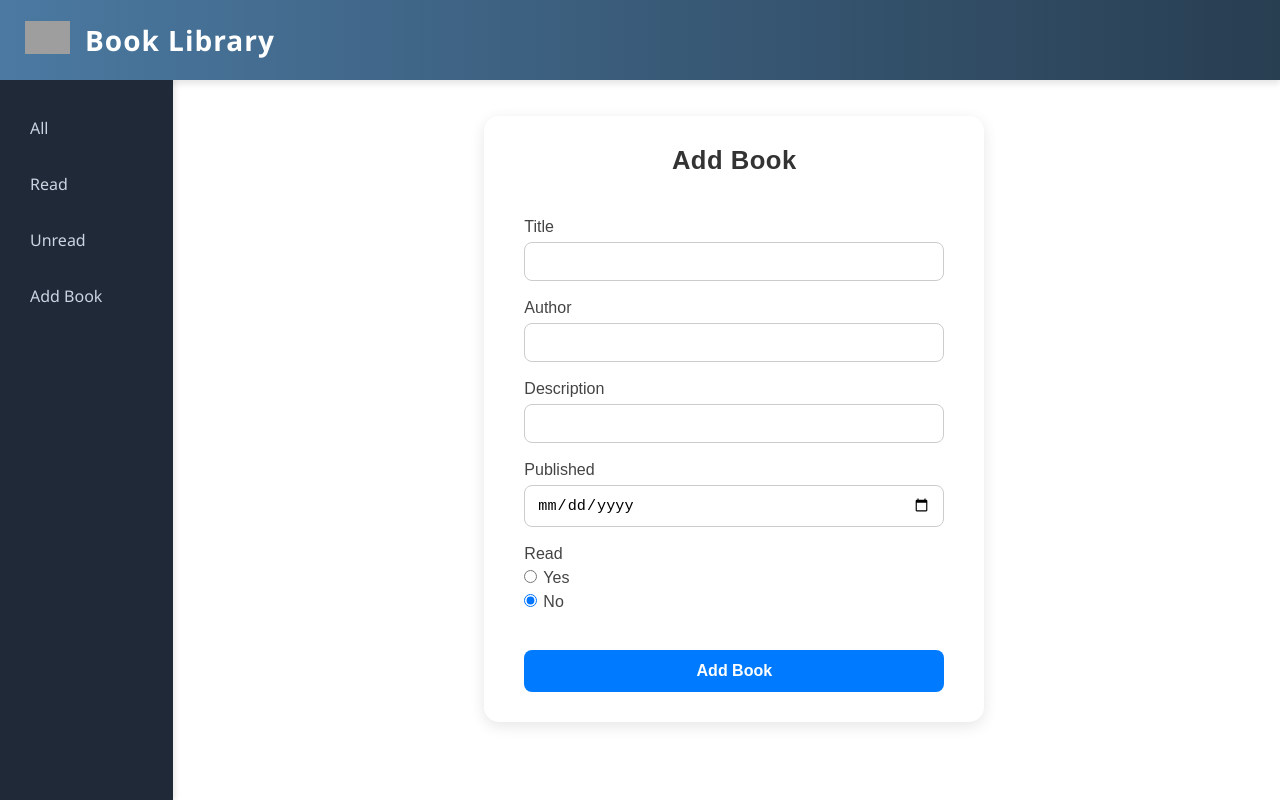
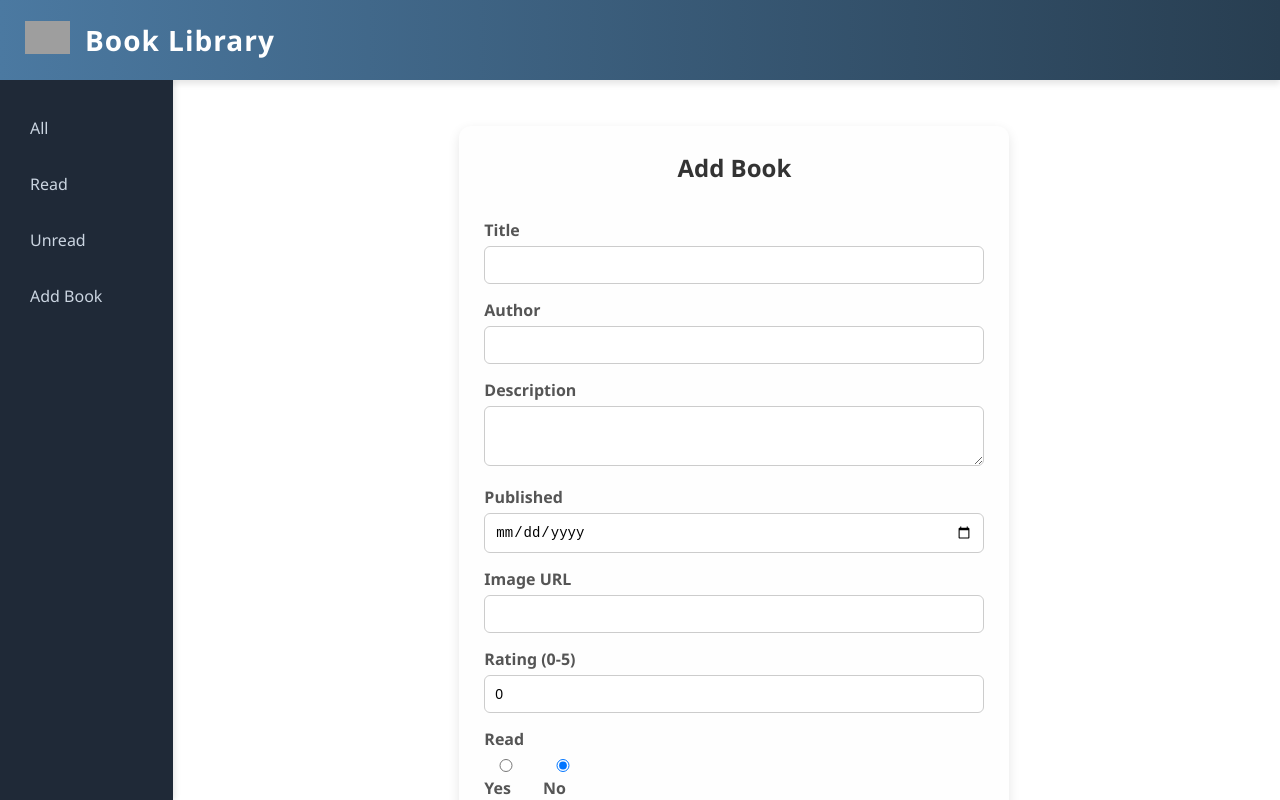
Before and after one commit to ashishchaudhary66/book-library, a React (Create React App) app: page /AddBook in a window 1280 px wide. Built offline with nearby package versions, Linux system fonts and the light colour scheme; grey boxes are pictures that could not be loaded; the HTML template or start-up script is replaced by a standard one.

Commit message:
Added Image url and rating field

```diff
--- a/src/components/AddBook.css
+++ b/src/components/AddBook.css
@@ -1,82 +1,102 @@
 .AddBook {
-  max-width: 500px;
-  margin: 20px auto;
-  background-color: #ffffff;
-  padding: 30px 40px;
-  border-radius: 15px;
-  box-shadow: 0 4px 15px rgba(0, 0, 0, 0.1);
-  font-family: "Poppins", sans-serif;
+  max-width: 550px;
+  margin: 30px auto;
+  padding: 25px;
+  background-color: #fefefe;
+  border-radius: 12px;
+  box-shadow: 0 4px 12px rgba(0,0,0,0.1);
+  font-family: 'Segoe UI', Tahoma, Geneva, Verdana, sans-serif;
 }
 
-.AddBook h4 {
+.AddBook h2 {
   text-align: center;
-  margin-bottom: 25px;
+  margin-bottom: 20px;
   color: #333;
-  font-size: 1.6rem;
-  letter-spacing: 0.5px;
 }
 
-.AddBook form {
+form {
   display: flex;
   flex-direction: column;
-  gap: 18px;
+  gap: 15px;
 }
 
-.AddBook label {
+.form-group label {
+  font-weight: bold;
+  margin-bottom: 5px;
   display: block;
-  font-weight: 500;
-  color: #444;
-  margin-bottom: 6px;
+  color: #555;
 }
 
-.AddBook input[type="text"],
-.AddBook input[type="date"] {
+.form-group input,
+.form-group textarea {
   width: 100%;
-  padding: 10px 12px;
+  padding: 10px;
+  border-radius: 6px;
   border: 1px solid #ccc;
-  border-radius: 8px;
-  font-size: 0.95rem;
-  transition: border-color 0.2s ease;
+  font-size: 14px;
+  transition: border-color 0.2s;
 }
 
-.AddBook input[type="text"]:focus,
-.AddBook input[type="date"]:focus {
+.form-group input:focus,
+.form-group textarea:focus {
+  outline: none;
   border-color: #007bff;
-  outline: none;
 }
 
-.AddBook .error {
-  color: #e74c3c;
-  font-size: 0.85rem;
-  margin-top: 4px;
+textarea {
+  resize: vertical;
+  min-height: 60px;
 }
 
-.AddBook div label input[type="radio"] {
-  margin-right: 6px;
+.error {
+  color: red;
+  font-size: 12px;
+  margin-top: 2px;
 }
 
-.AddBook div label {
-  margin-right: 15px;
-  font-weight: normal;
+.preview-image {
+  margin-top: 10px;
+  width: 100px;
+  height: 150px;
+  object-fit: cover;
+  border-radius: 6px;
+  border: 1px solid #ccc;
 }
 
-.AddBook button {
-  margin-top: 15px;
-  background-color: #007bff;
-  color: white;
-  border: none;
-  padding: 12px;
-  border-radius: 8px;
-  font-size: 1rem;
-  cursor: pointer;
-  transition: background-color 0.25s ease;
+.radio-group {
+  display: flex;
+  gap: 15px;
+  margin-top: 5px;
 }
 
-.AddBook button:hover {
+button {
+  padding: 12px;
+  background-color: #007bff;
+  color: #fff;
+  font-size: 16px;
+  font-weight: bold;
+  border: none;
+  border-radius: 6px;
+  cursor: pointer;
+  transition: background-color 0.2s;
+}
+
+button:hover {
   background-color: #0056b3;
 }
 
-.AddBook button:disabled {
-  background-color: #a5c8f5;
+button:disabled {
+  background-color: #7aa7e0;
   cursor: not-allowed;
 }
+
+@media (max-width: 600px) {
+  .AddBook {
+    margin: 20px;
+    padding: 20px;
+  }
+  .preview-image {
+    width: 80px;
+    height: 120px;
+  }
+}
--- a/src/components/AddBook.jsx
+++ b/src/components/AddBook.jsx
@@ -11,9 +11,7 @@ function AddBook() {
     let id = 0;
     for (let book of booksData) {
       const bookId = parseInt(book.id, 10);
-      if (id < bookId) {
-        id = bookId;
-      }
+      if (id < bookId) id = bookId;
     }
     return (id + 1).toString();
   };
@@ -23,8 +21,10 @@ function AddBook() {
     title: "",
     author: "",
     description: "",
+    published: "",
+    image: "",
+    rating: 0,
     read: false,
-    published: "",
   });
 
   const [errors, setErrors] = useState({});
@@ -34,15 +34,12 @@ function AddBook() {
     const { name, value } = e.target;
     setFormData((prev) => ({
       ...prev,
-      [name]: value,
+      [name]: name === "rating" ? parseFloat(value) : value,
     }));
   };
 
   const handleRadioChange = (value) => {
-    setFormData((prev) => ({
-      ...prev,
-      read: value,
-    }));
+    setFormData((prev) => ({ ...prev, read: value }));
   };
 
   const validateForm = () => {
@@ -52,6 +49,9 @@ function AddBook() {
     if (!formData.description.trim())
       newErrors.description = "Description is required";
     if (!formData.published) newErrors.published = "Published date is required";
+    if (!formData.image.trim()) newErrors.image = "Image URL is required";
+    if (formData.rating < 0 || formData.rating > 5)
+      newErrors.rating = "Rating must be between 0 and 5";
 
     setErrors(newErrors);
     return Object.keys(newErrors).length === 0;
@@ -62,7 +62,6 @@ function AddBook() {
     if (!validateForm()) return;
 
     setSubmitting(true);
-
     dispatch(addBook(formData));
     alert("Book added successfully!");
     setFormData({
@@ -70,8 +69,10 @@ function AddBook() {
       title: "",
       author: "",
       description: "",
+      published: "",
+      image: "",
+      rating: 0,
       read: false,
-      published: "",
     });
     setSubmitting(false);
   };
@@ -79,82 +80,58 @@ function AddBook() {
   return (
     <div className="AddBook">
       <form onSubmit={handleSubmit}>
-        <h4>Add Book</h4>
-        <div>
-          <label htmlFor="title">Title</label>
-          <input
-            name="title"
-            type="text"
-            value={formData.title}
-            onChange={handleChange}
-            disabled={submitting}
-          />
+        <h2>Add Book</h2>
+
+        <div className="form-group">
+          <label>Title</label>
+          <input name="title" type="text" value={formData.title} onChange={handleChange} disabled={submitting}/>
           {errors.title && <p className="error">{errors.title}</p>}
         </div>
 
-        <div>
-          <label htmlFor="author">Author</label>
-          <input
-            name="author"
-            type="text"
-            value={formData.author}
-            onChange={handleChange}
-            disabled={submitting}
-          />
+        <div className="form-group">
+          <label>Author</label>
+          <input name="author" type="text" value={formData.author} onChange={handleChange} disabled={submitting}/>
           {errors.author && <p className="error">{errors.author}</p>}
         </div>
 
-        <div>
-          <label htmlFor="description">Description</label>
-          <input
-            name="description"
-            type="text"
-            value={formData.description}
-            onChange={handleChange}
-            disabled={submitting}
-          />
+        <div className="form-group">
+          <label>Description</label>
+          <textarea name="description" value={formData.description} onChange={handleChange} disabled={submitting}/>
           {errors.description && <p className="error">{errors.description}</p>}
         </div>
 
-        <div>
-          <label htmlFor="published">Published</label>
-          <input
-            name="published"
-            type="date"
-            value={formData.published}
-            onChange={handleChange}
-            disabled={submitting}
-          />
+        <div className="form-group">
+          <label>Published</label>
+          <input name="published" type="date" value={formData.published} onChange={handleChange} disabled={submitting}/>
           {errors.published && <p className="error">{errors.published}</p>}
         </div>
 
-        <div>
-          <label>Read</label>
-          <label>
-            <input
-              type="radio"
-              name="read"
-              checked={formData.read === true}
-              onChange={() => handleRadioChange(true)}
-              disabled={submitting}
-            />
-            Yes
-          </label>
-          <label>
-            <input
-              type="radio"
-              name="read"
-              checked={formData.read === false}
-              onChange={() => handleRadioChange(false)}
-              disabled={submitting}
-            />
-            No
-          </label>
+        <div className="form-group">
+          <label>Image URL</label>
+          <input name="image" type="text" value={formData.image} onChange={handleChange} disabled={submitting}/>
+          {errors.image && <p className="error">{errors.image}</p>}
+          {formData.image && <img className="preview-image" src={formData.image} alt="Book Preview"/>}
         </div>
 
-        <button type="submit" disabled={submitting}>
-          {submitting ? "Adding..." : "Add Book"}
-        </button>
+        <div className="form-group">
+          <label>Rating (0-5)</label>
+          <input name="rating" type="number" min="0" max="5" step="0.1" value={formData.rating} onChange={handleChange} disabled={submitting}/>
+          {errors.rating && <p className="error">{errors.rating}</p>}
+        </div>
+
+        <div className="form-group">
+          <label>Read</label>
+          <div className="radio-group">
+            <label>
+              <input type="radio" name="read" checked={formData.read === true} onChange={() => handleRadioChange(true)} disabled={submitting}/> Yes
+            </label>
+            <label>
+              <input type="radio" name="read" checked={formData.read === false} onChange={() => handleRadioChange(false)} disabled={submitting}/> No
+            </label>
+          </div>
+        </div>
+
+        <button type="submit" disabled={submitting}>{submitting ? "Adding..." : "Add Book"}</button>
       </form>
     </div>
   );
--- a/src/components/utils/Book.jsx
+++ b/src/components/utils/Book.jsx
@@ -14,7 +14,7 @@ function Book({ book }) {
       onClick={() => navigate(`/books/details/${book.id}`)}
     >
       <div className="book-image-wrapper">
-        <img className="book-image" src={book.image} alt="Image Not Available" />
+        <img className="book-image" src={book.image} alt="Not Available" />
       </div>
       <div className="book-info">
         <h3 className="book-title">{truncate(book.title, 25)}</h3>
```
